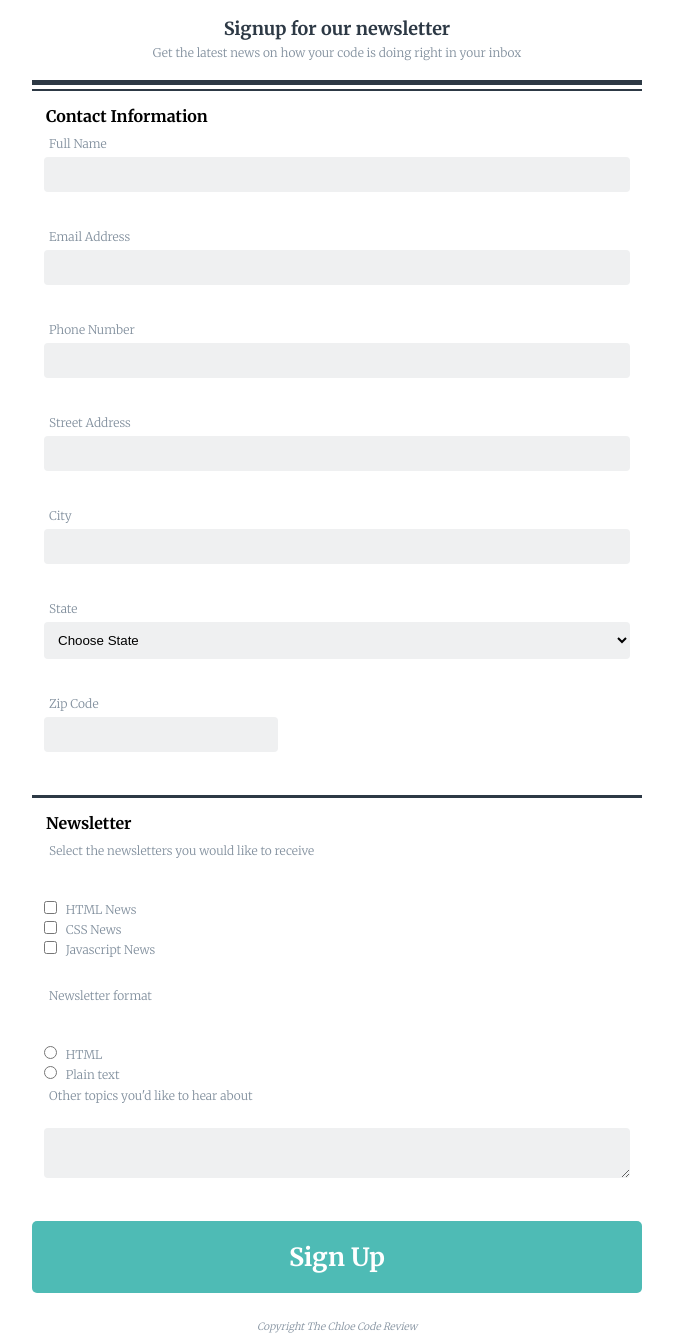
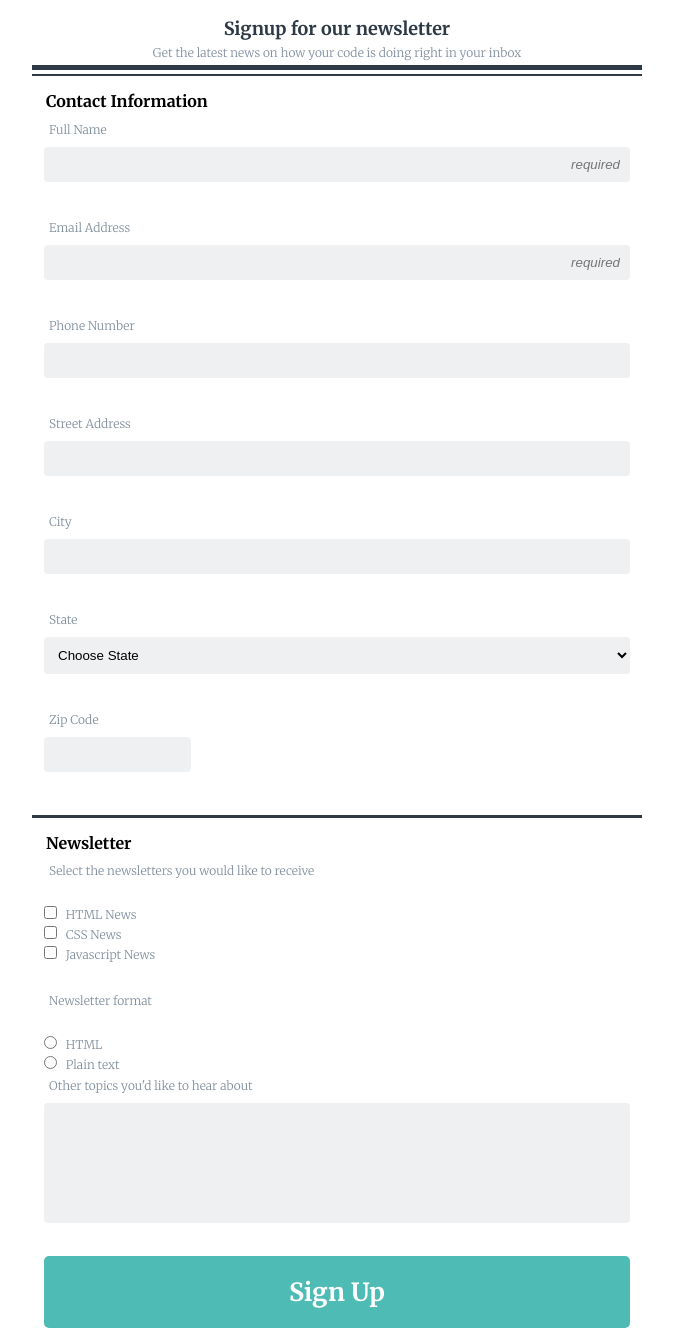
Before and after one commit to chloehuling/online-registration-form, a plain HTML site: page index.html in a window 1280 px wide. Shown: the part 83-1419 px from the top of the page, without its empty margins (303-976 px from the left). Drawn offline with Linux system fonts and the light colour scheme.

Commit message:
updates to flexbox and style

```diff
--- a/css/styles.css
+++ b/css/styles.css
@@ -45,7 +45,7 @@ label {
   color:#818F9D;
   font-size: 12px;
   padding: 5px;
-    padding-bottom: 20px;
+
 }
 .top_design {
   border-bottom: 5px solid #2d3945;
@@ -61,6 +61,8 @@ label {
 
 fieldset {
 border: none;
+display: flex;
+flex-direction: column;
 }
 label.light {
   display: inline;
@@ -91,7 +93,7 @@ button {
   width:100%;
 }
 #zipcode {
-    width: 40%;
+  width: 50%;
 
 }
 .form_input {
@@ -108,15 +110,21 @@ textarea {
   padding: 10px;
   margin: 5px 0 13px;
 }
+textarea {
+height: 120px;
+resize: none;
+}
+select:focus,
+input:focus,
+textarea:focus {
+  outline-color: #497395;
+}
 
 footer {
   color:#818F9D;
   text-align: center;
 
 }
-
-
-
 
 
 @media screen and (min-width: 768px) {
@@ -127,4 +135,22 @@ footer {
     width: 50%;
   }
 
+  .contact_input {
+  flex-direction:row;
+  flex-wrap:wrap;
   }
+  .contact_input input,
+   select {
+    width: 70%;
+}
+
+.contact_input label {
+    width: 25%;
+
+}
+
+#zipcode {
+  width: 25%;
+
+}
+}
--- a/index.html
+++ b/index.html
@@ -24,10 +24,10 @@
                 <fieldset class="form_input">
                   <legend>Contact Information</legend>
                     <label class="contact_info" for="fullname">Full Name</label>
-                    <input class="contact_input" type="text" id="fullname" name="user_fullname"><br>
+                    <input class="contact_input" type="text" id="fullname" name="user_fullname" placeholder="required"><br>
 
                     <label class="contact_info" for="mail">Email Address</label>
-                    <input class="contact_input" type="email" id="mail" name="user_email"><br>
+                    <input class="contact_input" type="email" id="mail" name="user_email" placeholder="required"><br>
 
                     <label class="contact_info" for="telephone">Phone Number</label>
                     <input class="contact_input" type="tel" id="telephone" name="user_telephone"><br>
@@ -50,6 +50,7 @@
                     <label class="contact_info" for="zipcode">Zip Code</label>
                     <input class="contact_zip " type="number" id="zipcode" name="user_zipcode"><br>
                 </fieldset>
+
                 <fieldset>
                     <legend>Newsletter</legend>
                     <p>Select the newsletters you would like to receive</p><br>
@@ -75,12 +76,12 @@
                         <label for="plain_text" class="light">Plain text</label><br>
                     </div>
 
-                    <p>Other topics you&#39;d like to hear about</p>
+                    <label for="textarea" class="light" id="topics">Other topics you&#39;d like to hear about</label>
                     <textarea id="topics" name="user_topics"></textarea>
 
+                    <button type="submit">Sign Up</button>
                 </fieldset>
             </form>
-            <button type="submit">Sign Up</button>
 
         </div>
        </main>
```
Lines whose indentation alone changed are shown as unchanged.
